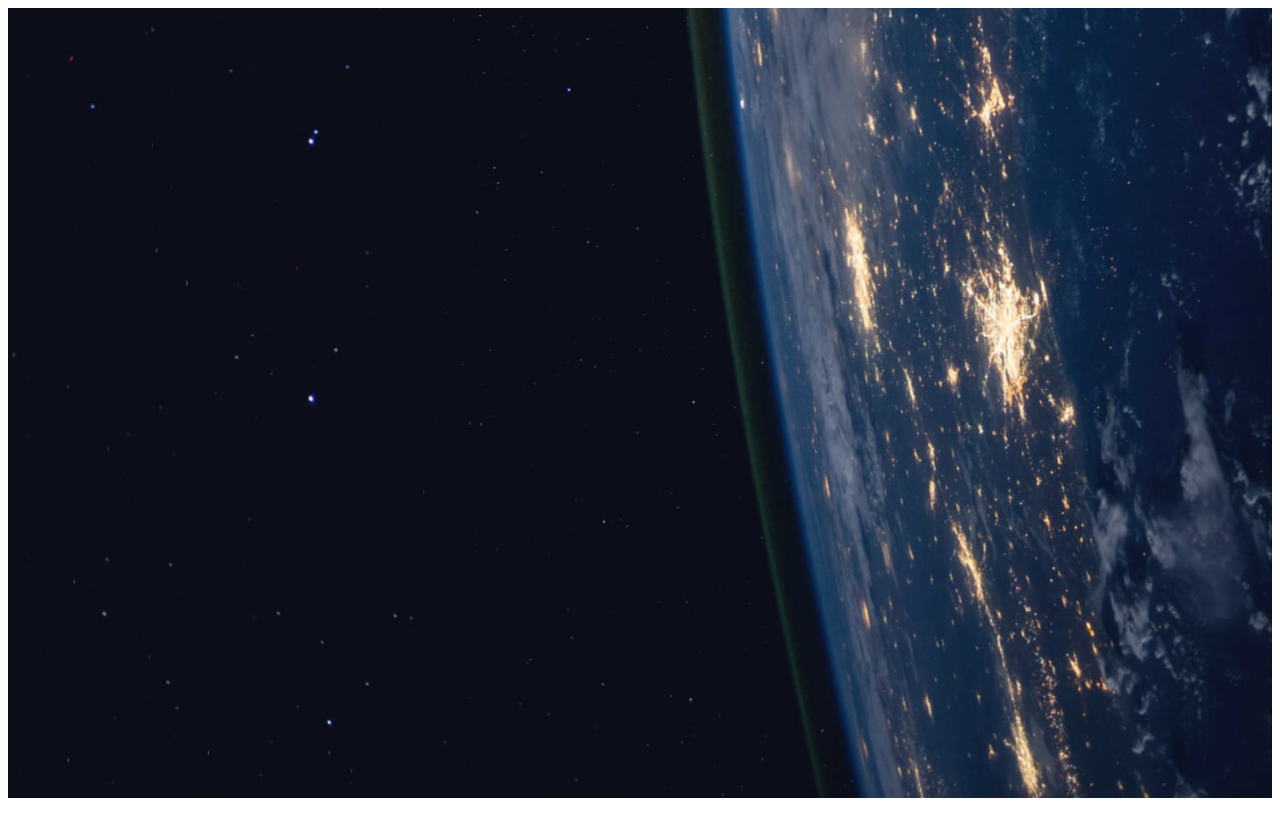
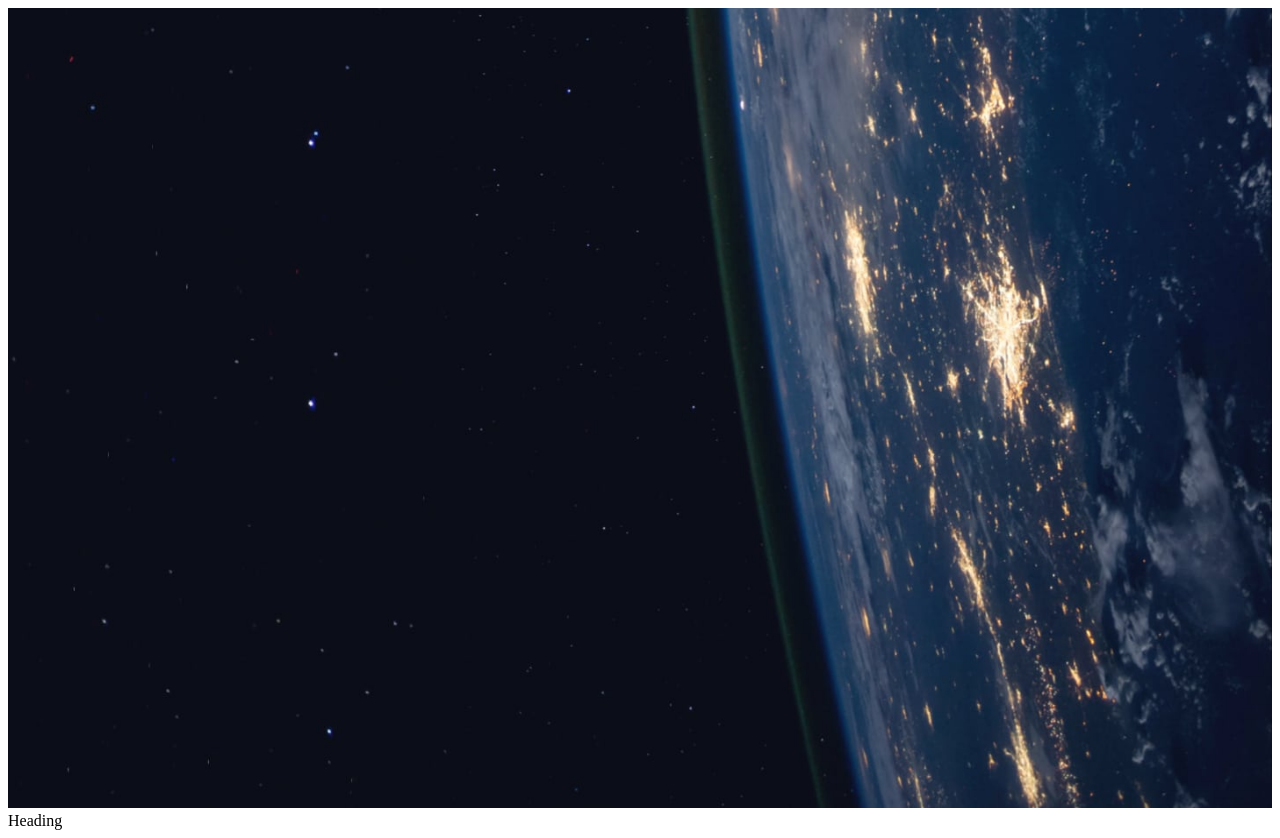
Before and after one commit to darrk-heart/SpaceVoyageHub, a React (Create React App) app: page / in a window 1280 px wide. Before the commit the page ends 810 px from the top, so only its background shows below. Built offline with nearby package versions, Linux system fonts and the light colour scheme.

Commit message:
working on the home page

```diff
--- /dev/null
+++ b/src/components/Head/Heading.jsx
@@ -0,0 +1,7 @@
+import React from "react";
+
+function Heading() {
+  return <div>Heading</div>;
+}
+
+export default Heading;
--- a/src/components/Home/Home.jsx
+++ b/src/components/Home/Home.jsx
@@ -1,11 +1,15 @@
 import React from "react";
 import bg from "../../assets/home/homebg.jpg";
 import styles from "./Home.module.css";
+import Heading from "../Head/Heading";
 
 function Home() {
   return (
     <div className={styles.container}>
       <img src={bg} alt="background" className={styles.back} />
+      <div className={styles.content}>
+        <Heading />
+      </div>
     </div>
   );
 }
--- a/src/components/Home/Home.module.css
+++ b/src/components/Home/Home.module.css
@@ -6,4 +6,12 @@
   padding: 0;
   margin: 0;
   width: 100%;
+  background-size: cover;
+  background-position: center;
+  background-attachment: fixed;
+  min-height: 100vh;
 }
+.content {
+  position: relative;
+  z-index: 5;
+}
```
Also changed, not shown: src/components/Head/Heading.module.css (added).
